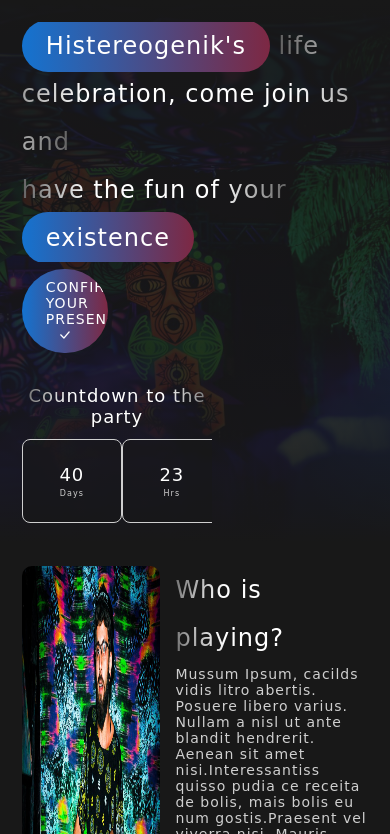
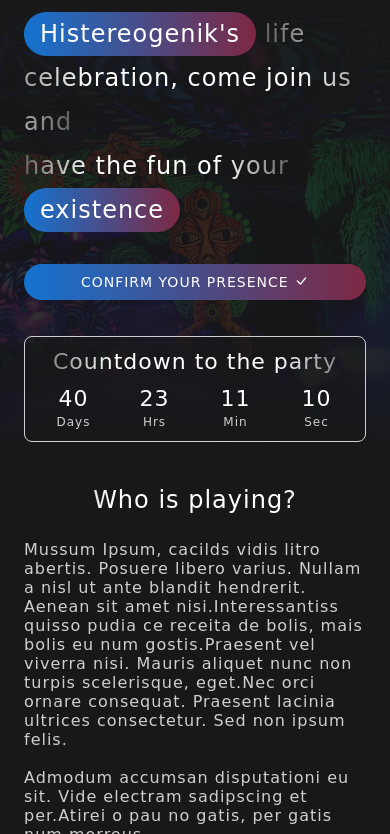
Before and after one commit to histereogenik/my_birthday_party, a website built with Parcel: page src/index.html in a window 390 px wide. Shown: the part 104-938 px from the top of the page. Built offline with nearby package versions, Linux system fonts and the light colour scheme; a web font is replaced by a local one.

Commit message:
adjusting the responsive design

```diff
--- a/src/styles/_event.scss
+++ b/src/styles/_event.scss
@@ -32,4 +32,28 @@
         max-width: 40vw;
         border-radius: 10px;
     }
+
+    @media (max-width: 1024px) {
+        padding: 24px;
+
+        .container {
+            display: block;
+        }
+
+        &__details {
+            margin-bottom: 24px;
+            &__title {
+                margin-bottom: 18px;
+                text-align: center;
+            }
+        }
+
+        &__image {
+            max-width: 100%;
+        }
+
+        .title--left {
+            text-align: left;
+        }
+    }
 }
--- a/src/styles/_footer.scss
+++ b/src/styles/_footer.scss
@@ -4,4 +4,8 @@
     padding: 2.8vw;
     text-align: center;
     background-color: variables.$bgColorFooter;
+
+    @media (max-width: 640px) {
+        padding: 24px;
+    }
 }
--- a/src/styles/_header.scss
+++ b/src/styles/_header.scss
@@ -16,4 +16,15 @@
         display: flex;
         gap: 8vw;
     }
+
+    @media (max-width: 640px) {
+        .container {
+            display: block;
+            text-align: center;
+        }
+
+        &__links {
+            display: none;
+        }
+    }
 }
--- a/src/styles/_hero.scss
+++ b/src/styles/_hero.scss
@@ -64,4 +64,48 @@
             }
         }
     }
+
+    @media (min-width: 641px) and (max-width: 1023px) {
+        &__countdown {
+            padding-right: 0;
+
+            &__container {
+                justify-content: center;
+                gap: 24px;
+            }
+        }
+    }
+
+    @media (max-width: 640px) {
+        padding: 12px 24px;
+
+        &__attend {
+            margin-bottom: 36px;
+
+            &__title {
+                margin-bottom: 32px;
+            }
+        }
+
+        &__countdown {
+            padding: 12px 8px;
+            overflow: hidden;
+            border: 1px groove variables.$textColorSecondary;
+            border-radius: 8px;
+            background-color: #1818188b;
+
+            &__time {
+                min-width: 0;
+                width: 100%;
+                padding: 0;
+                border: none;
+                border-radius: 0;
+                background-color: transparent;
+
+                .text--small {
+                    font-size: 12px;
+                }
+            }
+        }
+    }
 }
--- a/src/styles/_variables.scss
+++ b/src/styles/_variables.scss
@@ -9,4 +9,4 @@ $textColorSecondary: #CFCFCF;
 $textColorInsideGradient: radial-gradient(circle at center, $textColorPrime, $textColorPrime, #606060);
 $textFontSize: clamp(18px, 1.7vw, 36px);
 $textFontSizeSmall: clamp(14px, 1.2vw, 24px);
-$textFontSizeBig: clamp(24px, 2.5vw, 52px);
+$textFontSizeBig: clamp(20px, 2.5vw, 52px);
--- a/src/styles/components/_buttons.scss
+++ b/src/styles/components/_buttons.scss
@@ -21,5 +21,13 @@
             transform: scale(0.95);
             transition: all 0.1s ease-in-out;
         }
+
+        @media (min-width: 641px) and (max-width: 1023px) {
+            width: 35%;
+        }
+
+        @media (max-width: 640px) {
+            width: 100%;
+        }
     }
 }
--- a/src/styles/main.scss
+++ b/src/styles/main.scss
@@ -34,7 +34,7 @@ body {
         font-size: variables.$textFontSizeBig;
         line-height: 5vw;
 
-        @media (max-width: 1024px) {
+        @media (max-width: 1023px) {
             line-height: 48px;
         }
     }
@@ -50,4 +50,27 @@ body {
         background-clip: text;
         color: transparent;
     }
+
+    @media (min-width: 641px) and (max-width: 1023px) {
+        &--highlight {
+            padding: 8px 16px;
+        }
+    }
+
+    @media (max-width: 640px) {
+        font-size: 22px;
+
+        &--small {
+            font-size: 16px;
+        }
+
+        &--big {
+            font-size: 24px;
+            line-height: 44px;
+        }
+
+        &--highlight {
+            padding: 8px 16px;
+        }
+    }
 }
```
